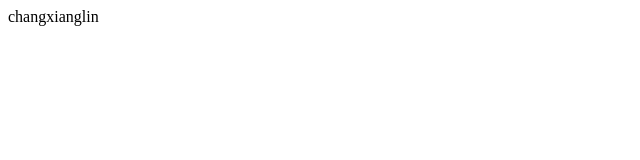
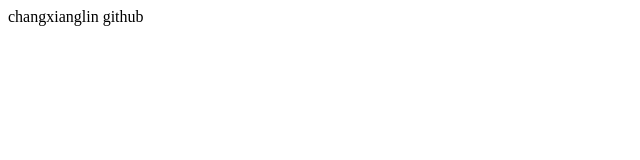
Before and after one commit to changxianglin/try, a plain HTML site: page characters/index.html in a window 1280 px wide. Shown: the full height of the page, 0-640 px from the left. Drawn offline with Linux system fonts and the light colour scheme.

Commit message:
test github

```diff
--- a/characters/index.html
+++ b/characters/index.html
@@ -6,5 +6,6 @@
     </head>
     <body>
         <span>changxianglin</span>
+        <span>github</span>
     </body>
 </html>
```
